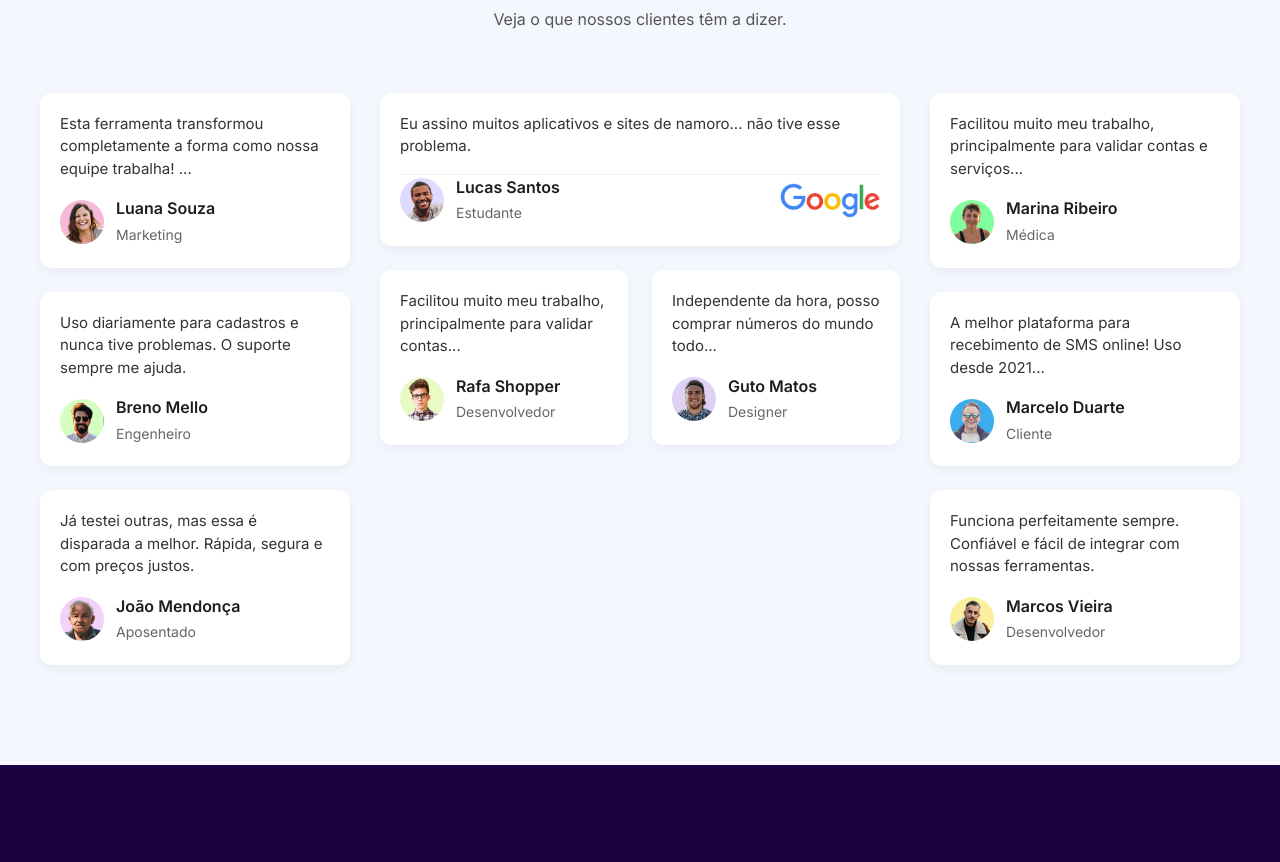
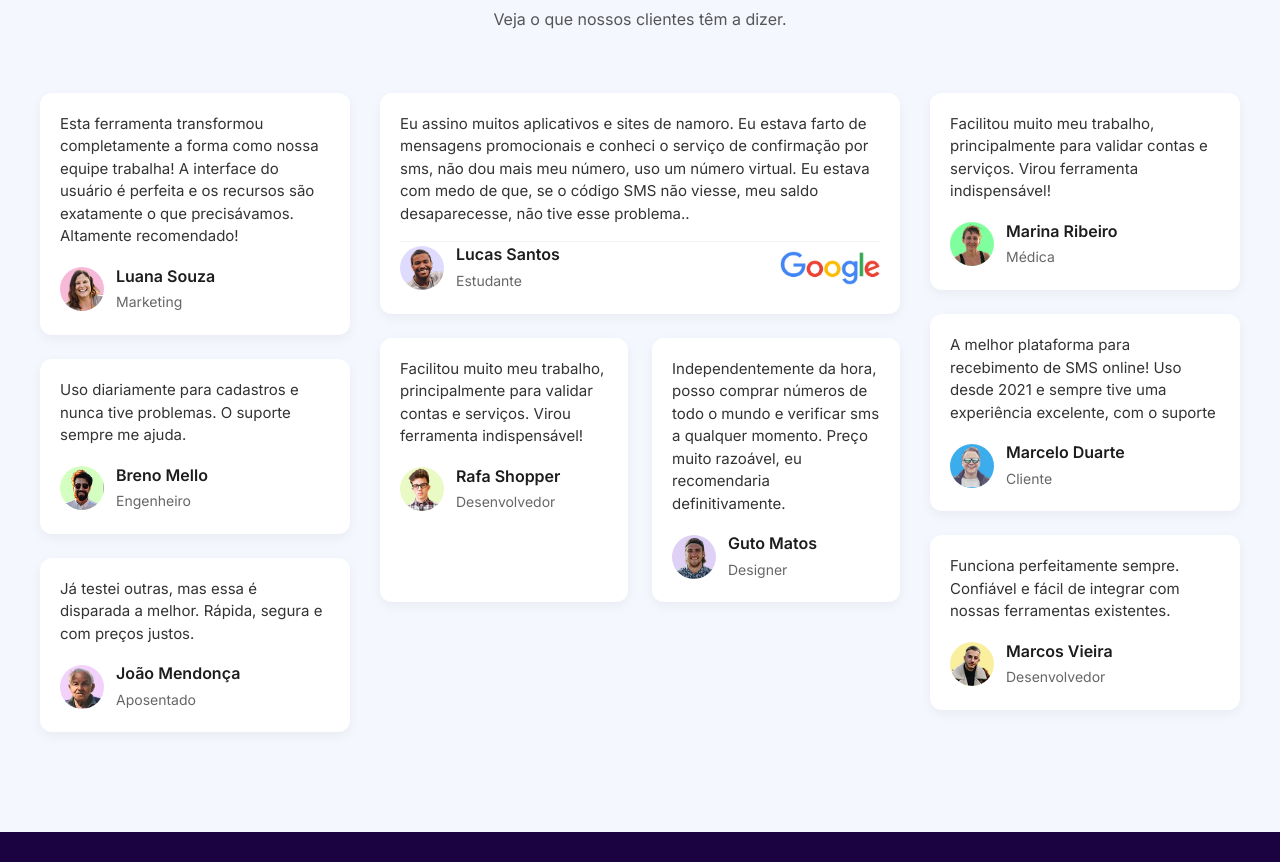
Before and after one commit to rafaelfernandesx/landpage-numerosvirtuais, a plain HTML site: page index.html in a window 1280 px wide. Shown: the part 6980-7842 px from the top of the page. Drawn offline with nearby package versions, Linux system fonts and the light colour scheme.

Commit message:
Atualiza depoimentos na seção de testemunhos com feedbacks mais detalhados e positivos dos usuários

```diff
--- a/index.html
+++ b/index.html
@@ -625,7 +625,9 @@
                 <!-- Coluna Esquerda -->
                 <div class="testimonials-col">
                     <div class="testimonial-card">
-                        <p>Esta ferramenta transformou completamente a forma como nossa equipe trabalha! ...</p>
+                        <p>Esta ferramenta transformou completamente a forma como nossa equipe trabalha! A interface do
+                            usuário é perfeita e os recursos são exatamente o que precisávamos. Altamente recomendado!
+                        </p>
                         <div class="author"><img src="./assets/images/comments/user-1.png"
                                 style="background-color: #F7B9D8;">
                             <div>
@@ -658,7 +660,10 @@
                 <!-- Coluna Central -->
                 <div class="testimonials-col center">
                     <div class="testimonial-card wide">
-                        <p>Eu assino muitos aplicativos e sites de namoro... não tive esse problema.</p>
+                        <p>Eu assino muitos aplicativos e sites de namoro. Eu estava farto de mensagens promocionais e
+                            conheci o serviço de confirmação por sms, não dou mais meu número, uso um número virtual. Eu
+                            estava com medo de que, se o código SMS não viesse, meu saldo desaparecesse, não tive esse
+                            problema..</p>
                         <div class="author" style="border-top: 1px solid #F4F4F4;">
                             <img src="./assets/images/comments/user-2.png" style="background-color: #DEDBFE;">
                             <div style="width: 300px;">
@@ -671,7 +676,8 @@
 
                     <div class="testimonial-row">
                         <div class="testimonial-card">
-                            <p>Facilitou muito meu trabalho, principalmente para validar contas...</p>
+                            <p>Facilitou muito meu trabalho, principalmente para validar contas e serviços. Virou
+                                ferramenta indispensável!</p>
                             <div class="author"><img src="./assets/images/comments/user-6.png"
                                     style="background-color: #E9FAC4;">
                                 <div>
@@ -681,7 +687,8 @@
                         </div>
 
                         <div class="testimonial-card">
-                            <p>Independente da hora, posso comprar números do mundo todo...</p>
+                            <p>Independentemente da hora, posso comprar números de todo o mundo e verificar sms a
+                                qualquer momento. Preço muito razoável, eu recomendaria definitivamente.</p>
                             <div class="author"><img src="./assets/images/comments/user-7.png"
                                     style="background-color: #DFD1F5;">
                                 <div>
@@ -695,7 +702,8 @@
                 <!-- Coluna Direita -->
                 <div class="testimonials-col">
                     <div class="testimonial-card">
-                        <p>Facilitou muito meu trabalho, principalmente para validar contas e serviços...</p>
+                        <p>Facilitou muito meu trabalho, principalmente para validar contas e serviços. Virou ferramenta
+                            indispensável!</p>
                         <div class="author"><img src="./assets/images/comments/user-5.png"
                                 style="background-color: #80FF9E;">
                             <div>
@@ -705,7 +713,8 @@
                     </div>
 
                     <div class="testimonial-card">
-                        <p>A melhor plataforma para recebimento de SMS online! Uso desde 2021...</p>
+                        <p>A melhor plataforma para recebimento de SMS online! Uso desde 2021 e sempre tive uma
+                            experiência excelente, com o suporte</p>
                         <div class="author"><img src="./assets/images/comments/user-8.png"
                                 style="background-color: #3BADEC;">
                             <div>
@@ -715,7 +724,8 @@
                     </div>
 
                     <div class="testimonial-card">
-                        <p>Funciona perfeitamente sempre. Confiável e fácil de integrar com nossas ferramentas.</p>
+                        <p>Funciona perfeitamente sempre. Confiável e fácil de integrar com nossas ferramentas
+                            existentes.</p>
                         <div class="author"><img src="./assets/images/comments/user-9.png"
                                 style="background-color: #FAEF9E;">
                             <div>
```
